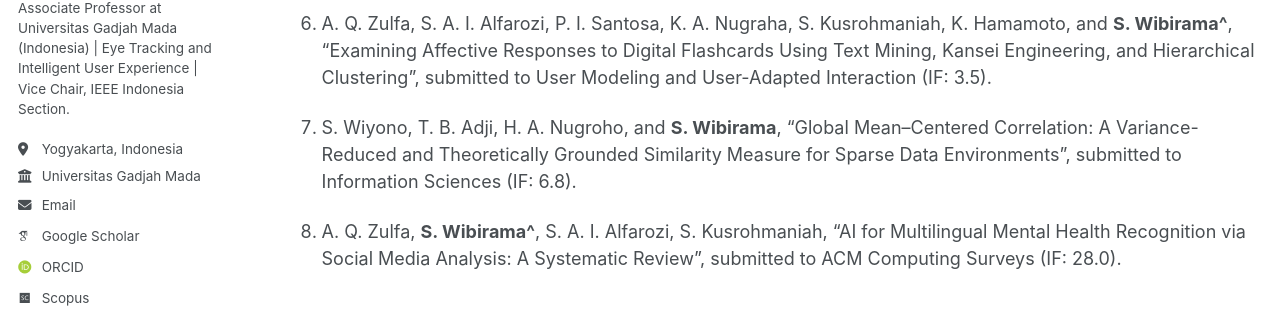
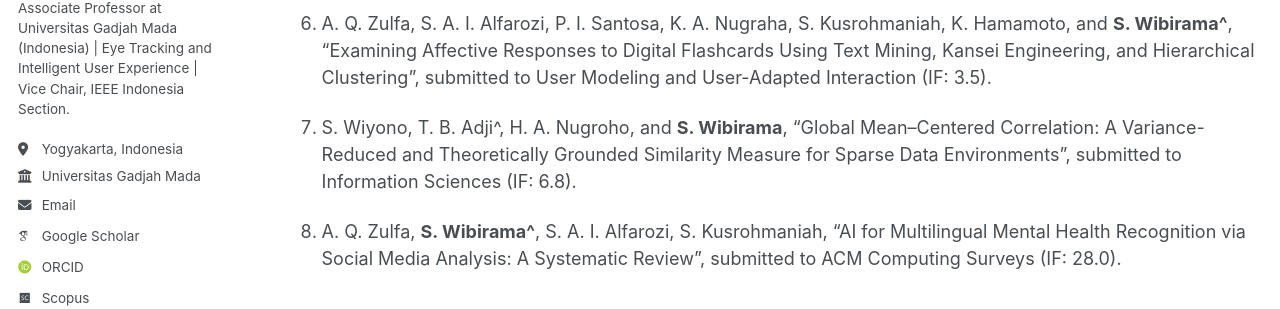
Before and after one commit to wibirama/wibirama.github.io, a Jekyll site: the page built from _pages/allpublications.md, in a window 1280 px wide and 900 px high, scrolled down 821 px. Shown: the part 143-452 px from the top of the window. Built offline with Jekyll 4.4.1, drawn with Linux system fonts in a browser that asks for light colours; emoji names are drawn with the system emoji font; some web fonts are replaced; a script that is not in the unit is left out.

```diff
--- a/_pages/allpublications.md
+++ b/_pages/allpublications.md
@@ -33,7 +33,7 @@ Journal articles
 
 6. A. Q. Zulfa, S. A. I. Alfarozi, P. I. Santosa, K. A. Nugraha, S. Kusrohmaniah, K. Hamamoto, and **S. Wibirama^**, "Examining Affective Responses to Digital Flashcards Using Text Mining, Kansei Engineering, and Hierarchical Clustering", submitted to User Modeling and User-Adapted Interaction (IF: 3.5).
 
-7. S. Wiyono, T. B. Adji, H. A. Nugroho, and **S. Wibirama**, "Global Mean–Centered Correlation: A Variance-Reduced and Theoretically Grounded Similarity Measure for Sparse Data Environments", submitted to Information Sciences (IF: 6.8).
+7. S. Wiyono, T. B. Adji^, H. A. Nugroho, and **S. Wibirama**, "Global Mean–Centered Correlation: A Variance-Reduced and Theoretically Grounded Similarity Measure for Sparse Data Environments", submitted to Information Sciences (IF: 6.8).
 
 8. A. Q. Zulfa, **S. Wibirama^**, S. A. I. Alfarozi, S. Kusrohmaniah, "AI for Multilingual Mental Health Recognition via Social Media Analysis: A Systematic Review", submitted to ACM Computing Surveys (IF: 28.0).
 
```
